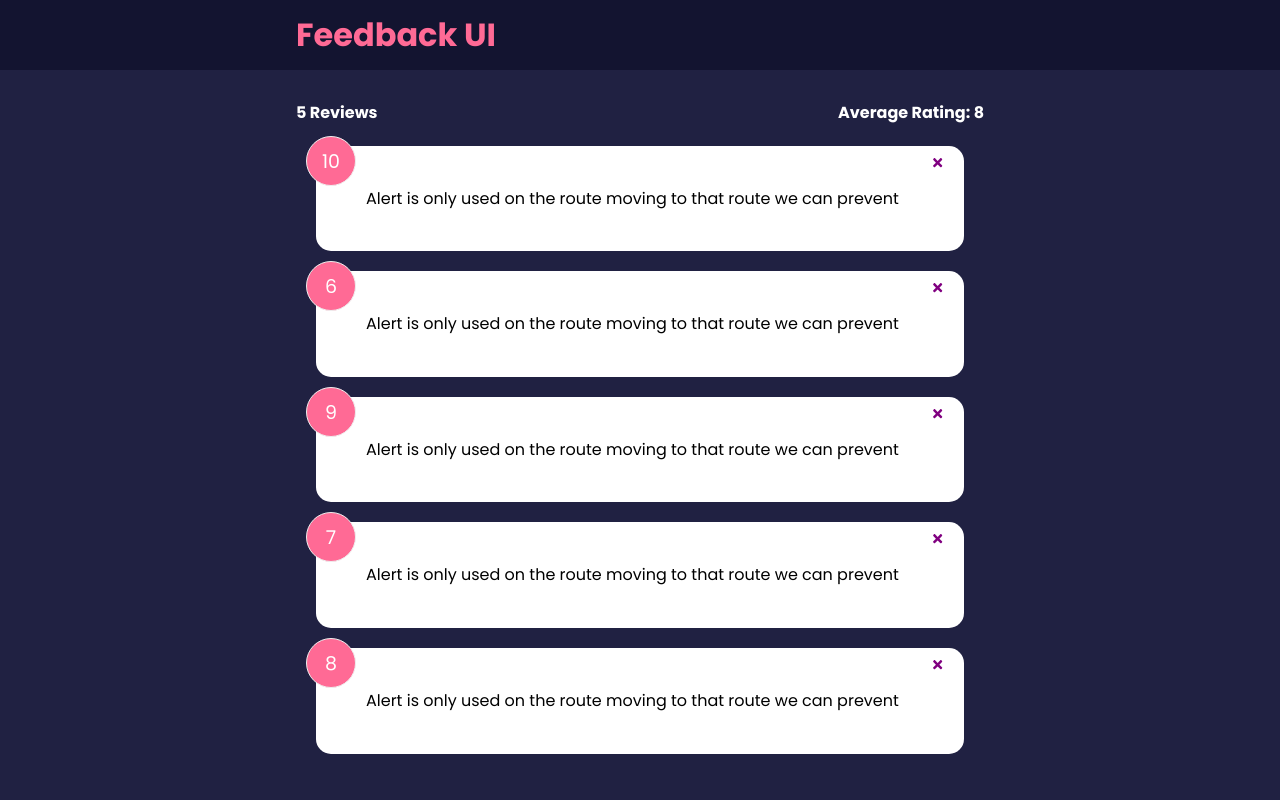
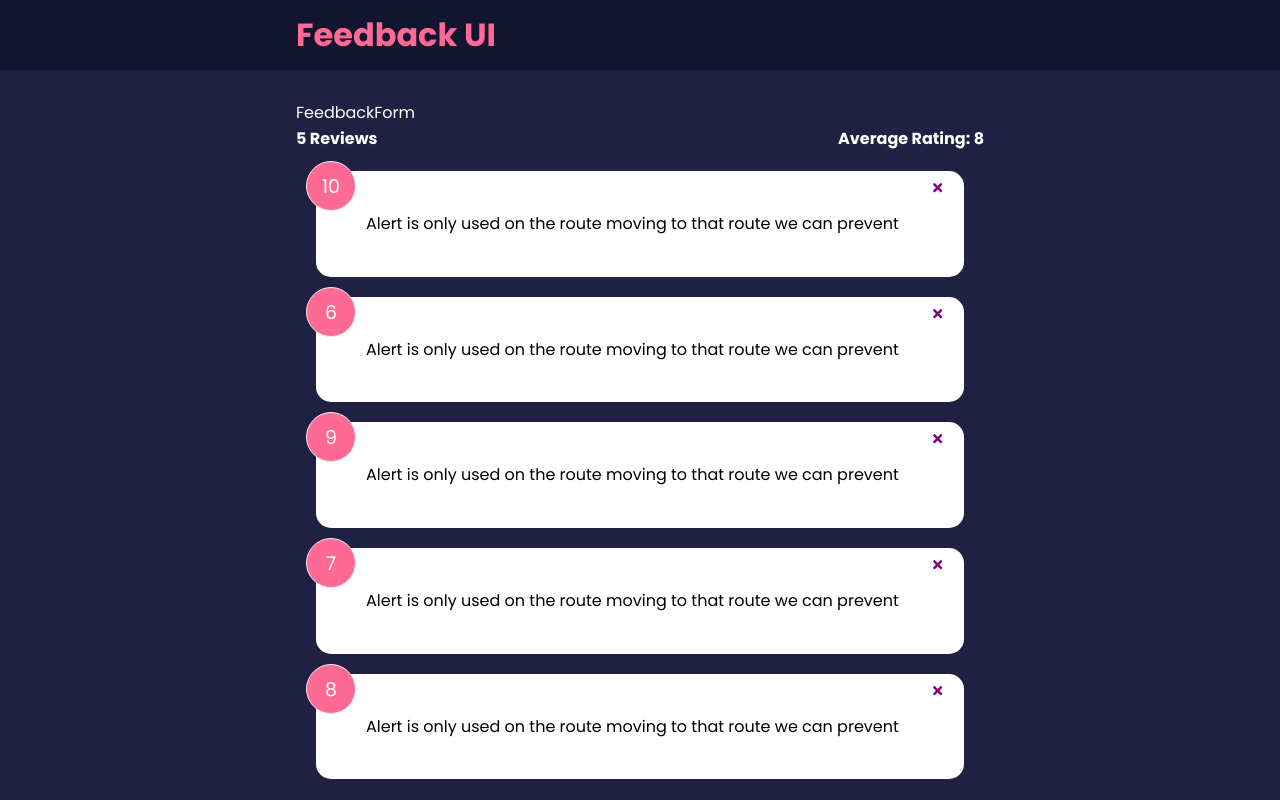
Before and after one commit to VladanStar/ExercisesReact, a React (Create React App) app in the folder exercises01/: page / in a window 1280 px wide. Built offline with nearby package versions, Linux system fonts and the light colour scheme.

Commit message:
Nee component FeedbackForm

```diff
--- a/exercises01/src/App.js
+++ b/exercises01/src/App.js
@@ -6,6 +6,7 @@ import FeedbackData from "./data/FeedbackData";
 import FeedbackList from "./components/FeedbackList";
 import Card from "./components/shared/Card";
 import FeedbackStats from "./components/FeedbackStats";
+import FeedbackForm from "./components/FeedbackForm";
 
 function App() {
 
@@ -20,6 +21,7 @@ function App() {
    <>
    <Header />
     <div className="container">
+      <FeedbackForm />
       <FeedbackStats feedback ={feedback} />
     <FeedbackList feedback= {feedback}  handleDelete={deleteFeedback}/>
     {/* <Card>
--- /dev/null
+++ b/exercises01/src/components/FeedbackForm.js
@@ -0,0 +1,10 @@
+import React from 'react';
+import Card from './shared/Card';
+
+function Feedbackform() {
+  return (
+    <div>FeedbackForm</div>
+  )
+}
+
+export default Feedbackform;
```
